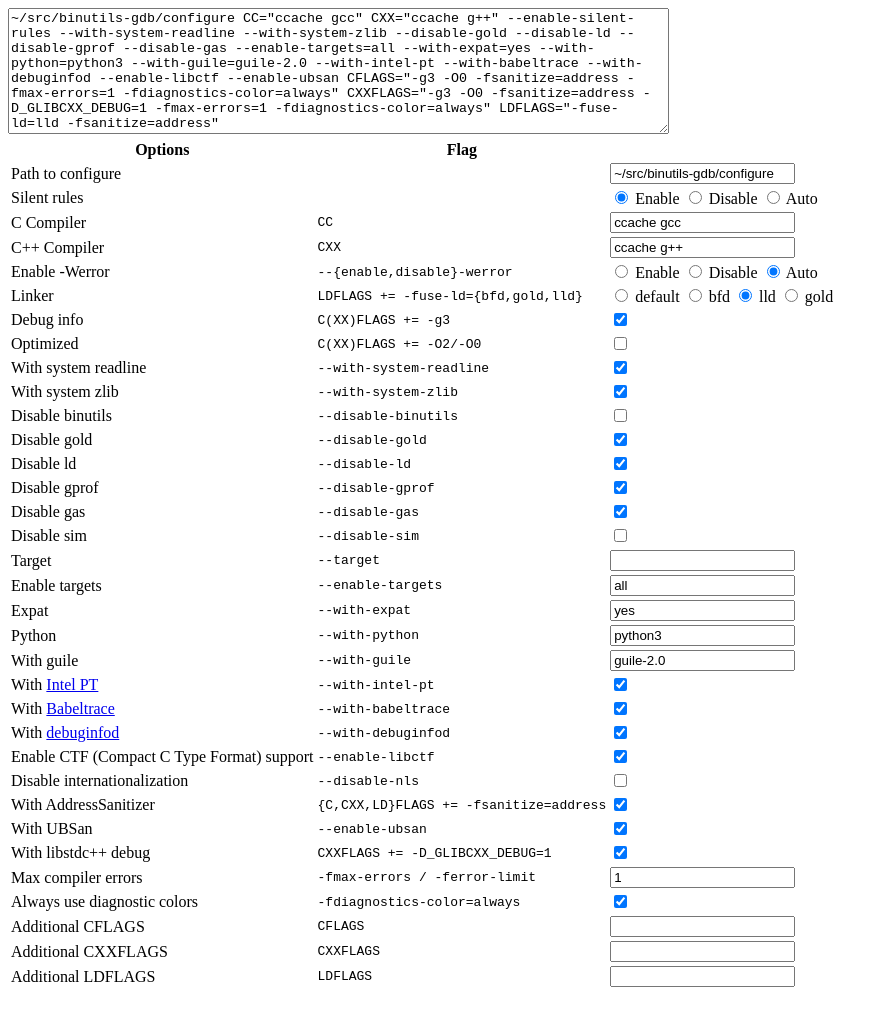
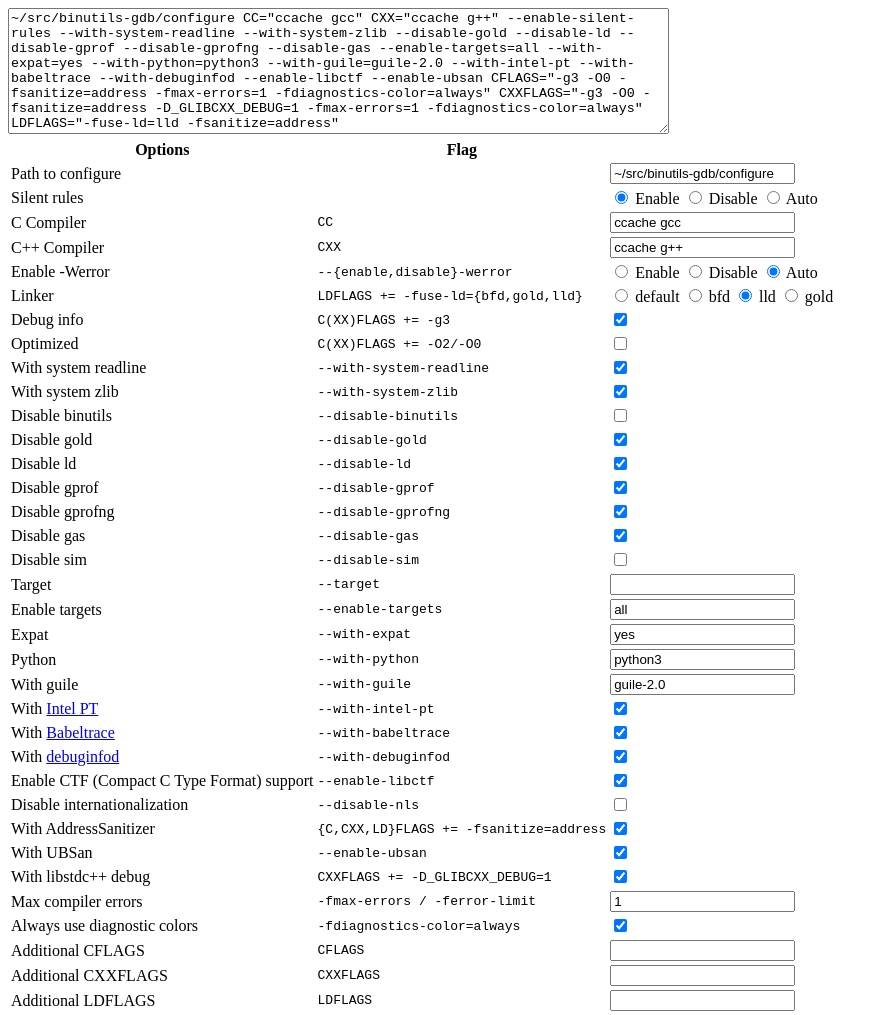
Before and after one commit to simark/gdb-config, a website with bundled scripts: page index.html in a window 1280 px wide. Shown: the whole page, without its empty margins (0-888 px from the left). Built offline with nearby package versions, Linux system fonts and the light colour scheme.

Commit message:
add --disable-gprofng

```diff
--- a/index.html
+++ b/index.html
@@ -122,6 +122,11 @@
       <td><input type="checkbox" id="disable-gprof" checked="checked" /></td>
     </tr>
     <tr>
+      <td><label for="disable-gprofng">Disable gprofng</label></td>
+      <td>--disable-gprofng</td>
+      <td><input type="checkbox" id="disable-gprofng" checked="checked" /></td>
+    </tr>
+    <tr>
       <td><label for="disable-gas">Disable gas</label></td>
       <td>--disable-gas</td>
       <td><input type="checkbox" id="disable-gas" checked="checked" /></td>
--- a/index.ts
+++ b/index.ts
@@ -84,7 +84,7 @@ function regenerate() {
     config += cs("with-system-readline");
     config += cs("with-system-zlib");
     cxxflags += cs("optimized", "-O2", "-O0");
-    for (const tool of ["binutils", "gold", "ld", "gprof", "gas", "sim"]) {
+    for (const tool of ["binutils", "gold", "ld", "gprof", "gprofng", "gas", "sim"]) {
         config += cs("disable-" + tool);
     }
     config += vf("target");
```
